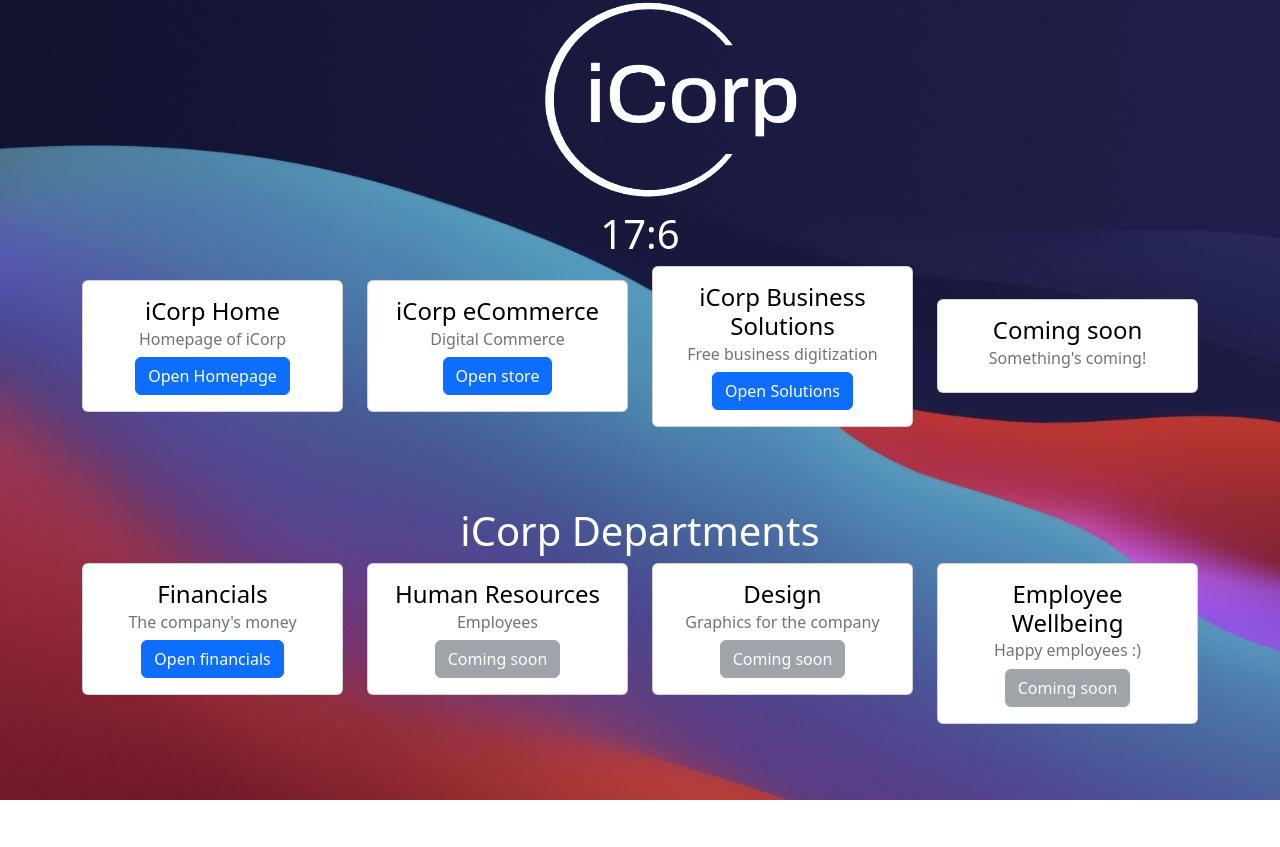
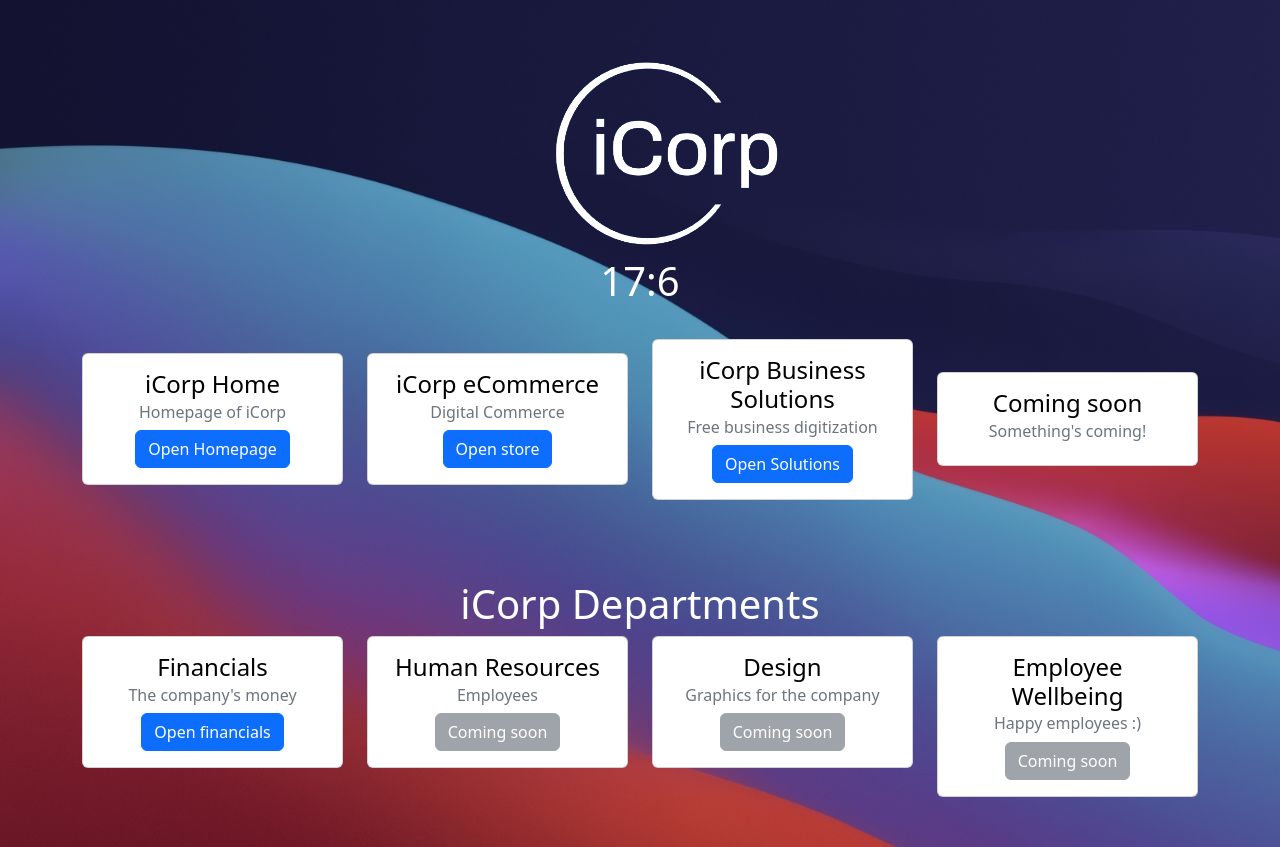
Before and after one commit to iCorporate/Launcher, a plain HTML site: page index.html in a window 1280 px wide. Before the commit the page ends 800 px from the top, so only its background shows below. Drawn offline with Linux system fonts and the light colour scheme.

Commit message:
Minor visual improvements

```diff
--- a/index.html
+++ b/index.html
@@ -18,8 +18,11 @@
     <link rel="stylesheet" href="assets/css/styles.css">
 </head>
 
-<body class="text-center" style="color: rgb(255,255,255);/*background: rgb(0,0,0);*/"><img src="assets/img/iCorp%20remove.bg.png" width="395" height="210">
-    <div> <div class="container">DEMO TEXT</div>
+<body class="text-center" style="color: rgb(255,255,255);/*background: rgb(0,0,0);*/">
+    <div class="d-block" style="height: 60px;"></div><img src="assets/img/iCorp%20remove.bg.png" width="348" height="197">
+    <div>
+        <div class="col-md-12" style="height: 60px;">
+            <div> <div class="container">DEMO TEXT</div>
     <script>let container = document.querySelector(".container");
 let timeNow = new Date().getHours();
 let timeNos = new Date().getMinutes();
@@ -30,13 +33,15 @@ let greeting =
     ? "Good Afternoon,"
     : "Good evening,";
 container.innerHTML = `<h1 class="forgetmenot">${timeNow}:${timeNos}</h1>`;</script></div>
+        </div>
+    </div>
     <div class="container">
-        <div class="row text-center d-lg-flex d-xl-flex align-items-lg-center align-items-xl-center" style="color: rgb(0,0,0);">
+        <div class="row text-center d-lg-flex d-xl-flex align-items-lg-center align-items-xl-center" style="color: rgb(0,0,0);padding-top: 22px;">
             <div class="col-md-3">
                 <div class="card">
                     <div class="card-body">
                         <h4 class="card-title">iCorp Home</h4>
-                        <h6 class="text-muted card-subtitle mb-2">Homepage of iCorp</h6><a class="btn btn-primary" role="button" href="icorp.cf">Open Homepage</a>
+                        <h6 class="text-muted card-subtitle mb-2">Homepage of iCorp</h6><a class="btn btn-primary" role="button" href="https://home.icorp.cf">Open Homepage</a>
                     </div>
                 </div>
             </div>
```
